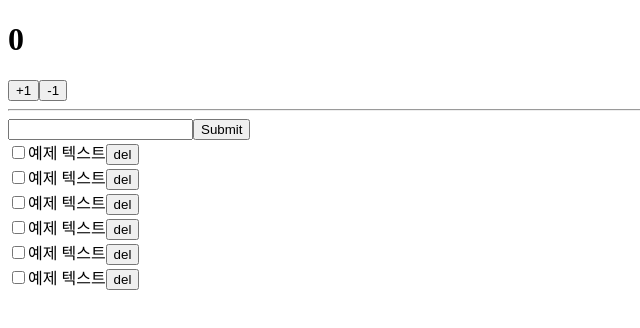
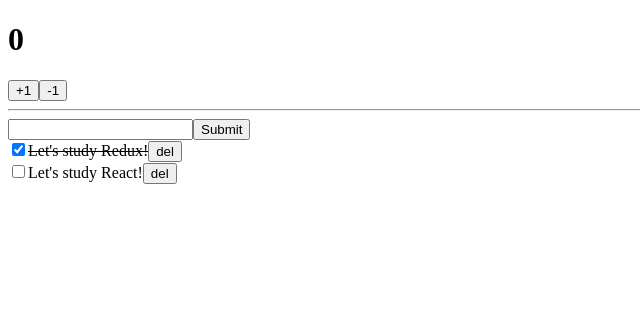
Before and after one commit to cling88/reactstudy, a React (Create React App) app: page / in a window 1280 px wide. Shown: the top 328 px of the page, without its empty margins (0-640 px from the left). Built offline with nearby package versions, Linux system fonts and the light colour scheme.

Commit message:
complete

```diff
--- a/src/App.js
+++ b/src/App.js
@@ -4,15 +4,14 @@
 // components
 // import Counter from './components/Counter'
 import CounterContainer from './containers/CounterContainer'
-import Todos from './components/Todos'
-
+import TodoContainer from './containers/TodoContainer'
 
 const App = () => {
   return (
     <div className="App">
       <CounterContainer />
       <hr/>
-      <Todos/>
+      <TodoContainer/>
     </div>
   );
 }
--- a/src/components/Todos.js
+++ b/src/components/Todos.js
@@ -1,11 +1,18 @@
 import React from 'react'
 
-const TodoItem = ({ todos, onToggle, onRemove }) => {
+const TodoItem = ({ todo, onToggle, onRemove }) => {
     return (
         <div>
-            <input type="checkbox"/>
-            <span>예제 텍스트</span>
-            <button>del</button>
+            <input
+                type="checkbox"
+                onClick={() => onToggle(todo.id)}
+                checked={todo.done}
+                readOnly={true}
+            />
+            <span
+                style={{ textDecoration: todo.done ? 'line-through' : 'none'}}
+            >{todo.text}</span>
+            <button onClick={() => onRemove(todo.id)}>del</button>
         </div>
     )
 }
@@ -19,21 +26,28 @@
     onRemove
 }) => {
     const onSubmit = e => {
-        e.preventDefautl();
+        e.preventDefault();
+        onInsert(input);
+        onChangeInput('');
     }
+    const onChange = e => onChangeInput(e.target.value)
     return(
         <div>
             <form onSubmit={onSubmit}>
-                <input type="text"/>
+                <input type="text" value={input} onChange={onChange}/>
                 <button type="submit">Submit</button>
             </form>
             <div>
-                <TodoItem/>
-                <TodoItem/>
-                <TodoItem/>
-                <TodoItem/>
-                <TodoItem/>
-                <TodoItem/>
+                {
+                    todos.map(todo => (
+                        <TodoItem
+                            todo={todo}
+                            key={todo.id}
+                            onToggle={onToggle}
+                            onRemove={onRemove}
+                        />
+                    ))
+                }
             </div>
         </div>
     )
--- a/src/containers/TodoContainer.js
+++ b/src/containers/TodoContainer.js
@@ -14,7 +14,7 @@
     remove
 }) => {
     return (
-        <todos
+        <Todos
             input={input}
             todos={todos}
             onChangeInput={changeInput}
--- a/src/modules/todos.js
+++ b/src/modules/todos.js
@@ -5,8 +5,8 @@
 const REMOVE = 'todos/REMOVE'
 
 // actionFunctions
+export const changeInput = input => ({type: CHANGE_INPUT, input });
 let id = 3;
-export const changeInput = input => ({type: CHANGE_INPUT, input });
 export const insert = text => ({
     type: INSERT,
     todo: {
@@ -36,7 +36,7 @@
 }
 
 // 리듀서 함수
-function todos(state= initialState, action) {
+function todos(state = initialState, action) {
     switch(action.type) {
         case CHANGE_INPUT:
             return {
```
Also changed, not shown: 1 other file (tests, documents, lock files or other folders).
